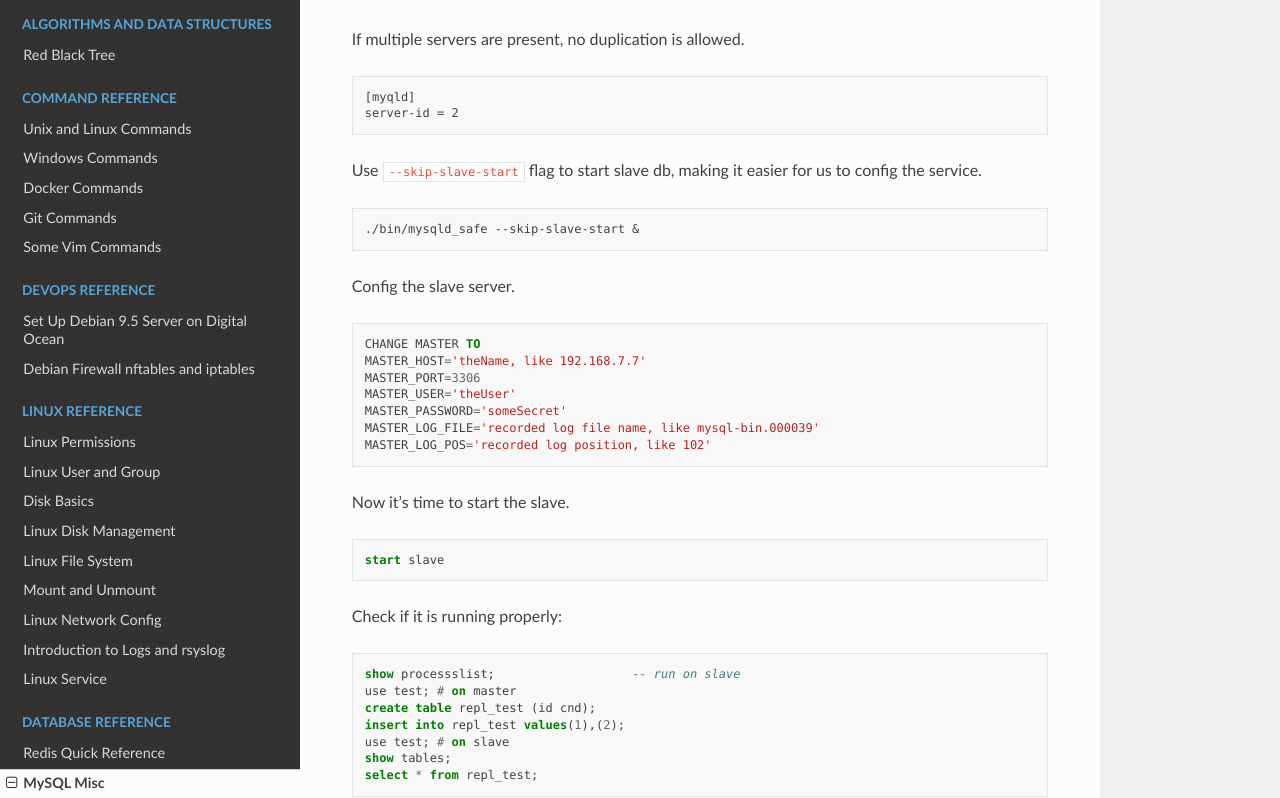
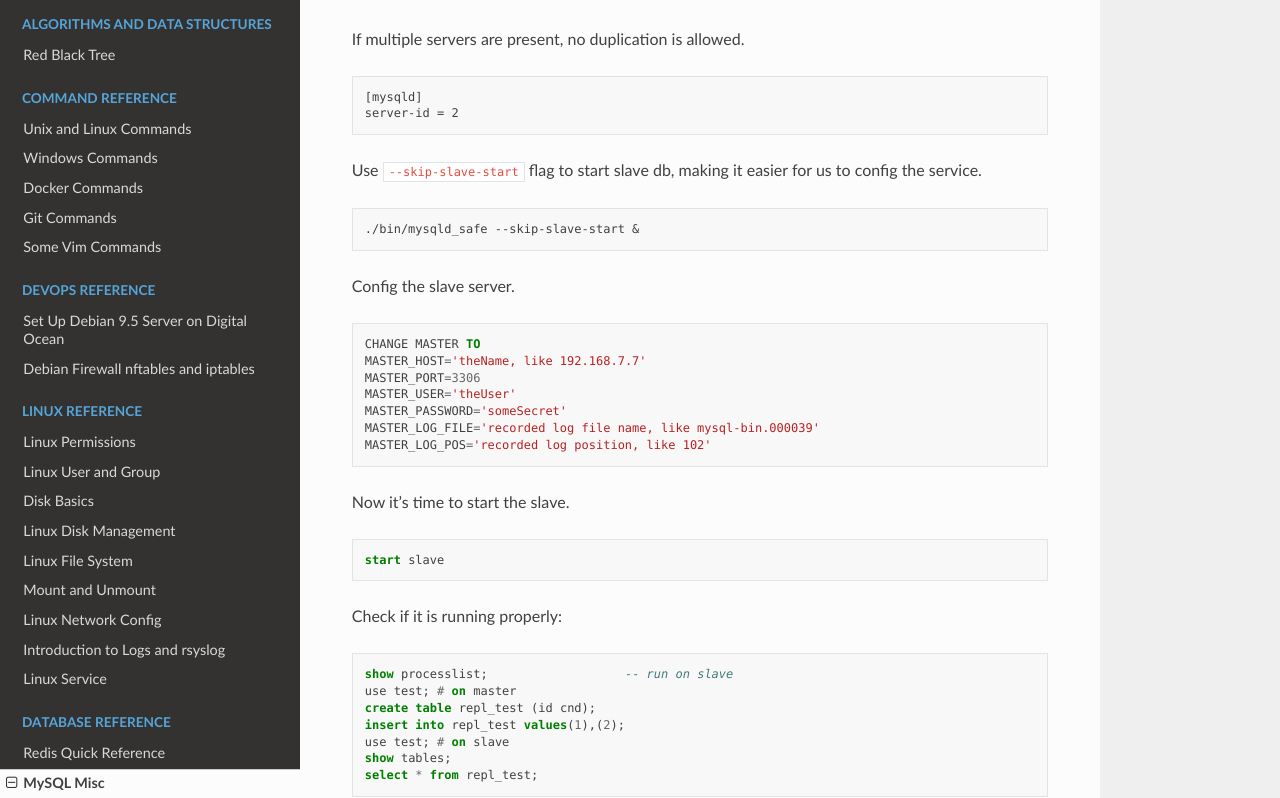
Before and after one commit to snowme34/snowme34.com, a Sphinx documentation site: the page built from docs/source/reference/database/mysql/mysql-misc.md, in a window 1280 px wide and 1400 px high, scrolled down 4216 px. Shown: the part 170-968 px from the top of the window. Built offline with Sphinx 7.4.7 and the Read the Docs theme 2.0.0, drawn with Linux system fonts in a browser that asks for light colours.

Commit message:
update mysql misc

````diff
--- a/docs/source/reference/database/mysql/mysql-misc.md
+++ b/docs/source/reference/database/mysql/mysql-misc.md
@@ -199,7 +199,7 @@ Change my.cnf of slave db, add a `server-id`. note that this must be unique and
 If multiple servers are present, no duplication is allowed.
 
 ```conf
-[myqld]
+[mysqld]
 server-id = 2
 ```
 
@@ -230,7 +230,7 @@ start slave
 Check if it is running properly:
 
 ```sql
-show processslist;                   -- run on slave
+show processlist;                   -- run on slave
 use test; # on master
 create table repl_test (id cnd);
 insert into repl_test values(1),(2);
````
